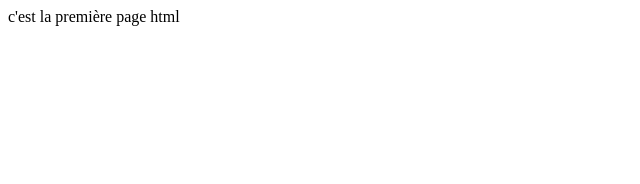
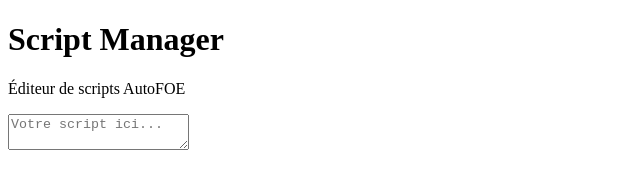
Before and after one commit to arnop444/ScriptManager, a plain HTML site: page index.html in a window 1280 px wide. Shown: the whole page, without its empty margins (0-640 px from the left). Drawn offline with Linux system fonts and the light colour scheme.

Commit message:
Create initial HTML structure for Script Manager

```diff
--- a/index.html
+++ b/index.html
@@ -1 +1,21 @@
-c'est la première page html
+<!DOCTYPE html>
+<html lang="fr">
+<head>
+    <meta charset="UTF-8">
+    <title>Script Manager</title>
+    <link rel="stylesheet" href="style.css">
+</head>
+<body>
+
+<header>
+    <h1>Script Manager</h1>
+    <p>Éditeur de scripts AutoFOE</p>
+</header>
+
+<main>
+    <textarea id="editor" placeholder="Votre script ici..."></textarea>
+</main>
+
+<script src="app.js"></script>
+</body>
+</html>
```
